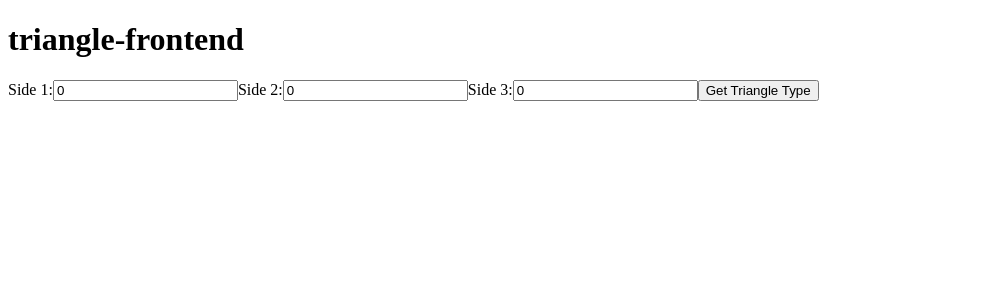
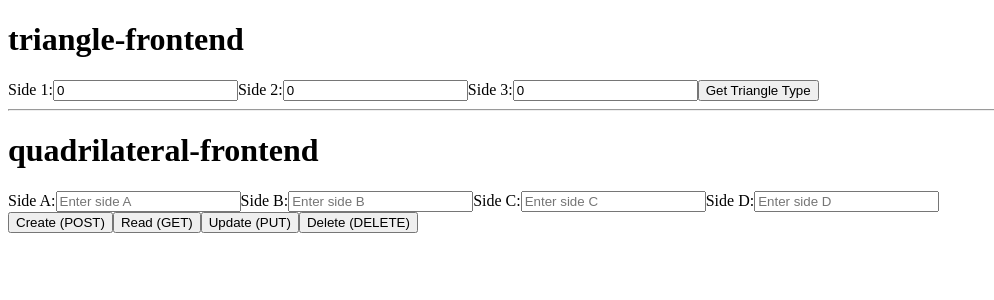
Before and after one commit to Yabina/TriangleFrontend, an Angular app in the folder triangle-frontend/: page / in a window 1280 px wide. Shown: the top 300 px of the page, without its empty margins (0-994 px from the left). Built offline with nearby package versions, Linux system fonts and the light colour scheme.

Commit message:
quad frontend built and 90% completed

```diff
--- a/triangle-frontend/src/app/app.component.css
+++ b/triangle-frontend/src/app/app.component.css
@@ -0,0 +1,37 @@
+/* Quad UX Responses */
+.response-wrapper {
+    border: 1px solid #ccc;
+    margin-top: 1rem;
+    border-radius: 4px;
+    overflow: hidden;
+    transition: border-color 0.3s ease;
+}
+
+.action-bar {
+    height: 6px;
+    width: 100%;
+    background-color: transparent;
+    transition: background-color 0.3s ease;
+}
+
+.response-wrapper.post .action-bar {
+    background-color: #1976d2;
+}
+
+.response-wrapper.get .action-bar {
+    background-color: #388e3c;
+}
+
+.response-wrapper.put .action-bar {
+    background-color: #f9a825;
+}
+
+.response-wrapper.delete .action-bar {
+    background-color: #d32f2f;
+}
+
+.response-content {
+    background-color: #f5f5f5;
+    padding: 1rem;
+    font-family: monospace;
+}
--- a/triangle-frontend/src/app/app.component.html
+++ b/triangle-frontend/src/app/app.component.html
@@ -14,6 +14,80 @@
   </form>
 
   <div *ngIf="triangleType">
-    <h2>Triangle Type: {{ triangleType }}</h2>
+    <h2>{{ triangleType }}</h2>
   </div>
 </div>
+
+<hr />
+<!-- QUAD HTML  -->
+<div class="container">
+  <h1>{{ title2 }}</h1>
+  <form #quadForm="ngForm" class="quad-form">
+    <label for="sideA">Side A:</label>
+    <input
+      type="number"
+      id="sideA"
+      name="sideA"
+      [(ngModel)]="sideA"
+      placeholder="Enter side A"
+      required
+    />
+
+    <label for="sideB">Side B:</label>
+    <input
+      type="number"
+      id="sideB"
+      name="sideB"
+      [(ngModel)]="sideB"
+      placeholder="Enter side B"
+      required
+    />
+
+    <label for="sideC">Side C:</label>
+    <input
+      type="number"
+      id="sideC"
+      name="sideC"
+      [(ngModel)]="sideC"
+      placeholder="Enter side C"
+      required
+    />
+
+    <label for="sideD">Side D:</label>
+    <input
+      type="number"
+      id="sideD"
+      name="sideD"
+      [(ngModel)]="sideD"
+      placeholder="Enter side D"
+      required
+    />
+
+    <div class="button-group">
+      <button type="button" (click)="postQuad()">Create (POST)</button>
+      <button type="button" (click)="getQuad()">Read (GET)</button>
+      <button type="button" (click)="putQuad()">Update (PUT)</button>
+      <button type="button" (click)="deleteQuad()">Delete (DELETE)</button>
+    </div>
+  </form>
+
+  <div
+    *ngIf="quadrilateralResponse || responseStatus !== null"
+    class="response-wrapper"
+    [ngClass]="lastAction?.toLowerCase()"
+  >
+  <div class="action-bar"></div>
+
+  <div class="response-content">
+    <div *ngIf="responseStatus !== null">
+      <h3><strong>Status Code:</strong> {{ responseStatus }}</h3>
+    </div>
+
+    <div *ngIf="quadrilateralResponse">
+      <pre>{{ quadrilateralResponse | json }}</pre>
+    </div>
+  </div>
+</div>
+
+
+</div>
--- a/triangle-frontend/src/app/app.component.ts
+++ b/triangle-frontend/src/app/app.component.ts
@@ -2,6 +2,15 @@ import { Component } from '@angular/core';
 import { HttpClient } from '@angular/common/http';
 import { FormsModule } from '@angular/forms';
 import { CommonModule } from '@angular/common';
+import { response } from 'express';
+
+interface QuadResponse {
+  sideA: number;
+  sideB: number;
+  sideC: number;
+  sideD: number;
+  type: string;
+};
 
 @Component({
   selector: 'app-root',
@@ -11,19 +20,32 @@ import { CommonModule } from '@angular/common';
   styleUrls: ['./app.component.css']
 })
 export class AppComponent {
+  // Triangle properties
   title = 'triangle-frontend';
   side1: number = 0;
   side2: number = 0;
   side3: number = 0;
   triangleType: string = '';
 
+  // Quadrilateral properties
+  title2 = 'quadrilateral-frontend';
+  sideA: number | null = null;
+  sideB: number | null = null;
+  sideC: number | null = null;
+  sideD: number | null = null;
+  responseStatus: number | null = null;
+  quadrilateralResponse: QuadResponse | { error: string } | null = null;
+
+
   constructor(private http: HttpClient) {}
 
   getTriangleType() {
     const url = `https://triangle-middleware-app-production.up.railway.app/triangle/type?side1=${this.side1}&side2=${this.side2}&side3=${this.side3}`;
-    this.http.get<{ type: string }>(url).subscribe({
+    this.http.post(url, '', { responseType: 'text' }).subscribe({
       next: (response) => {
-        this.triangleType = response.type;
+        this.triangleType = response;
+        // this.triangleType = response.type; // Uncomment if the response is an object with a 'type' property
+        console.log('Triangle type:', this.triangleType);
       },
       error: (err) => {
         console.error('Error fetching triangle type:', err);
@@ -31,4 +53,122 @@ export class AppComponent {
       }
     });
   }
+
+  /**
+   *
+   *
+   * QUAD LOGIC
+   *
+   *
+   */
+
+  // UX variable for the last action performed
+  // This is used to determine which action was performed last (POST, GET, PUT, DELETE)
+  lastAction: 'POST' | 'GET' | 'PUT' | 'DELETE' | null = null;
+
+  setAction(action: 'POST' | 'GET' | 'PUT' | 'DELETE') {
+    this.lastAction = action;
+  }
+
+  // private quad url
+  private quadUrl = 'https://triangle-middleware-app-production.up.railway.app/quad/type';
+
+  // Quadrilateral methods
+  postQuad() {
+    this.setAction('POST');
+    const params = { sideA: this.sideA!, sideB: this.sideB!, sideC: this.sideC!, sideD: this.sideD! };
+    this.responseStatus = null;
+    this.quadrilateralResponse = null;
+
+    this.http.post<QuadResponse>(this.buildUrl(params), {}, { observe: 'response' }).subscribe({
+      next: (res) => {
+        this.responseStatus = res.status;
+        this.quadrilateralResponse = res.body;
+      },
+      error: (err) => {
+        this.responseStatus = err.status || null;
+        const msg = err.error?.error || err.message || 'Invalid request';
+        this.quadrilateralResponse = { error: msg };
+      }
+    });
+  }
+
+  getQuad() {
+    this.setAction('GET');
+    const params = { sideA: this.sideA!, sideB: this.sideB!, sideC: this.sideC!, sideD: this.sideD! };
+    this.responseStatus = null;
+    this.quadrilateralResponse = null;
+
+    // Check if any side is null before making the request
+    if ([this.sideA, this.sideB, this.sideC, this.sideD].some(v => v === null)) {
+      this.responseStatus = 400;
+      this.quadrilateralResponse = { error: 'Please fill in all 4 sides before submitting.' };
+      return;
+    }
+
+    this.http.get<QuadResponse>(this.buildUrl(params), { observe: 'response' }).subscribe({
+      next: (res) => {
+        this.responseStatus = res.status;
+        this.quadrilateralResponse = res.body;
+      },
+      error: (err) => {
+        this.responseStatus = err.status || null;
+        const msg = err.error?.error || err.message || 'Invalid request';
+        this.quadrilateralResponse = { error: msg };
+      }
+    });
+  }
+
+  putQuad() {
+    this.setAction('PUT');
+    const params = { sideA: this.sideA!, sideB: this.sideB!, sideC: this.sideC!, sideD: this.sideD! };
+    this.responseStatus = null;
+    this.quadrilateralResponse = null;
+
+    // Check if any side is null before making the request
+    if ([this.sideA, this.sideB, this.sideC, this.sideD].some(v => v === null)) {
+      this.responseStatus = 400;
+      this.quadrilateralResponse = { error: 'Please fill in all 4 sides before submitting.' };
+      return;
+    }
+
+    this.http.put<QuadResponse>(this.buildUrl(params), {}, { observe: 'response' }).subscribe({
+      next: (res) => {
+        this.responseStatus = res.status;
+        this.quadrilateralResponse = res.body;
+      },
+      error: (err) => {
+        this.responseStatus = err.status || null;
+        const msg = err.error?.error || err.message || 'Invalid request';
+        this.quadrilateralResponse = { error: msg };
+      }
+    });
+  }
+
+  deleteQuad() {
+    this.setAction('DELETE');
+    const params = { sideA: this.sideA!, sideB: this.sideB!, sideC: this.sideC!, sideD: this.sideD! };
+    this.responseStatus = null;
+    this.quadrilateralResponse = null;
+
+    this.http.delete<{ message: string }>(this.buildUrl(params), { observe: 'response' }).subscribe({
+      next: (res) => {
+        this.responseStatus = res.status;
+        this.quadrilateralResponse = { type: 'Quadrilateral data has been reset.' } as QuadResponse;
+      },
+      error: (err) => {
+        this.responseStatus = err.status || null;
+        const msg = err.error?.error || err.message || 'Invalid request';
+        this.quadrilateralResponse = { error: msg };
+      }
+    });
+  }
+
+  private buildUrl(params: Record<string, number | null | undefined>): string {
+    const query = Object.entries(params)
+      .filter(([_, v]) => typeof v === 'number' && !isNaN(v))
+      .map(([k, v]) => `${k}=${v}`)
+      .join('&');
+    return `${this.quadUrl}?${query}`;
+  }
 }
```
